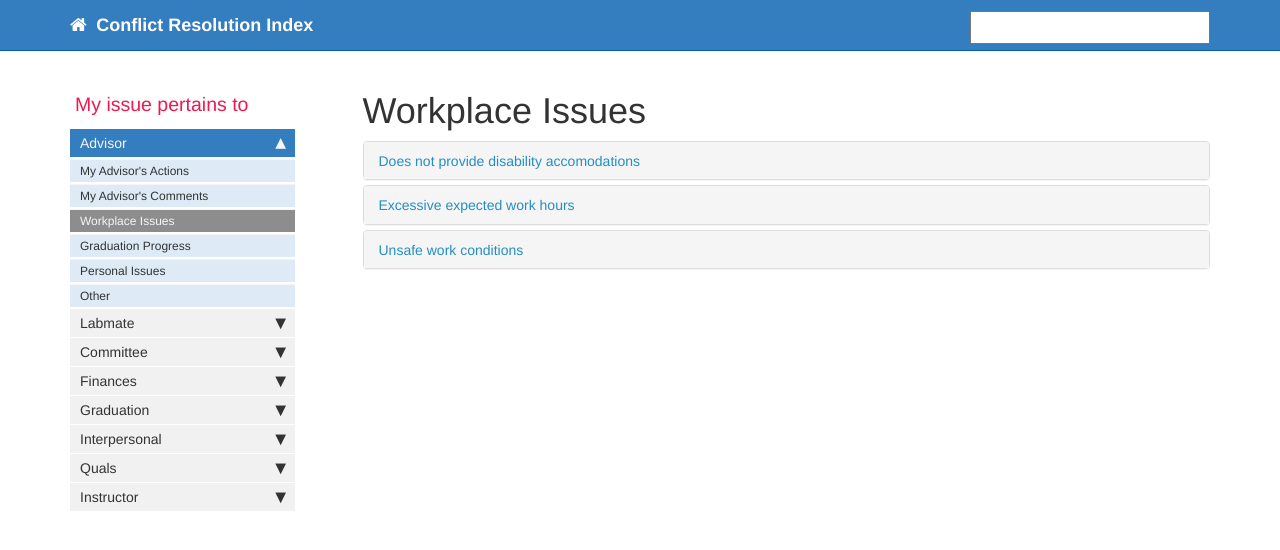
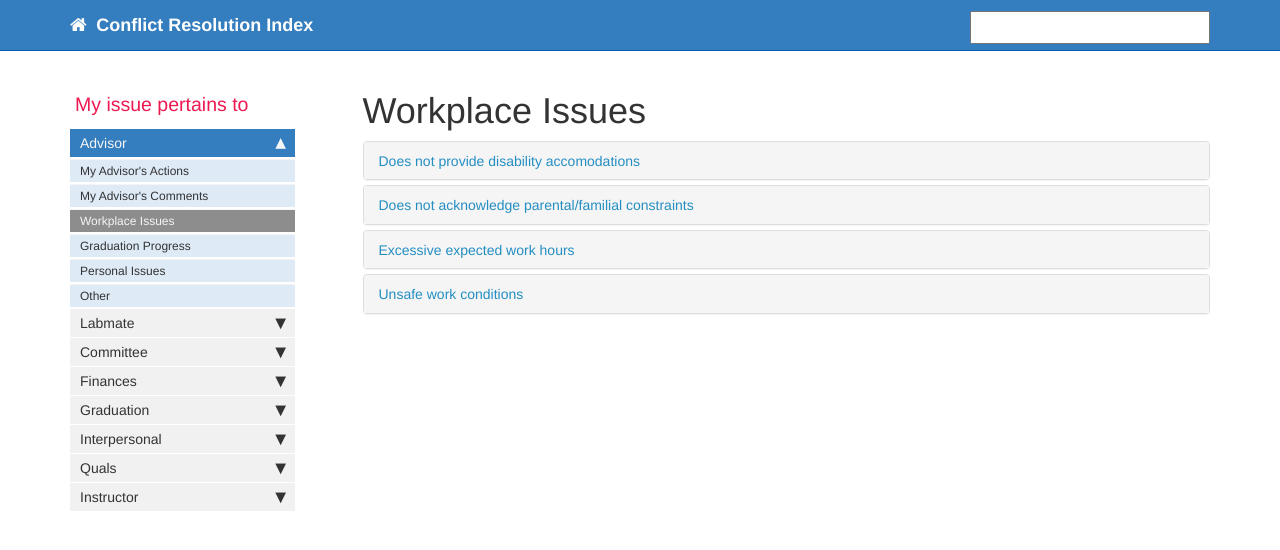
Before and after one commit to dnicks35/CRNT, a Jekyll site: the page built from pages/mydoc/workplace_issues.md, in a window 1280 px wide. Shown: the top 550 px of the page. Built offline with Jekyll 4.4.1, drawn with Linux system fonts in a browser that asks for light colours; comment, search, counter and statistics services are not loaded.

Commit message:
Update workplace_issues.md

```diff
--- a/pages/mydoc/workplace_issues.md
+++ b/pages/mydoc/workplace_issues.md
@@ -17,6 +17,32 @@
             </h4>
         </div>
         <div id="does-not-provide-disability-accomodations" class="panel-collapse collapse noCrossRef">
+            <div class="panel-body">
+                <p><b>Is there a policy against this?</b></p>
+                    <p class="answer">YES - Policy XYZ</p>
+                <p><b>Who should I contact about this issue?</b></p>
+                    <p class="answer">Contact person</p>
+                <p><b>What is the typical pathway towards conflict resolution?</b></p>
+                        <ul>
+                            <li>Step 1</li>
+                            <li>Step 2</li>
+                        </ul>
+                <p><b>What is the typical outcome?</b></p>
+                    <p class="answer">Outcome will go here</p>
+                <p><b>How long will this take to get resolved?</b></p>
+                    <p class="answer">1-2 months</p>
+                <p><b>Was this accurate to your experience? </b></p>
+            </div>
+        </div>
+    </div>
+    <!-- /.panel -->
+    <div class="panel panel-default">
+        <div class="panel-heading">
+            <h4 class="panel-title">
+                <a class="noCrossRef accordion-toggle" data-toggle="collapse" data-parent="#accordion" href="#familial-constraints">Does not acknowledge parental/familial constraints</a>
+            </h4>
+        </div>
+        <div id="familial-constraints" class="panel-collapse collapse noCrossRef">
             <div class="panel-body">
                 <p><b>Is there a policy against this?</b></p>
                     <p class="answer">YES - Policy XYZ</p>
```
